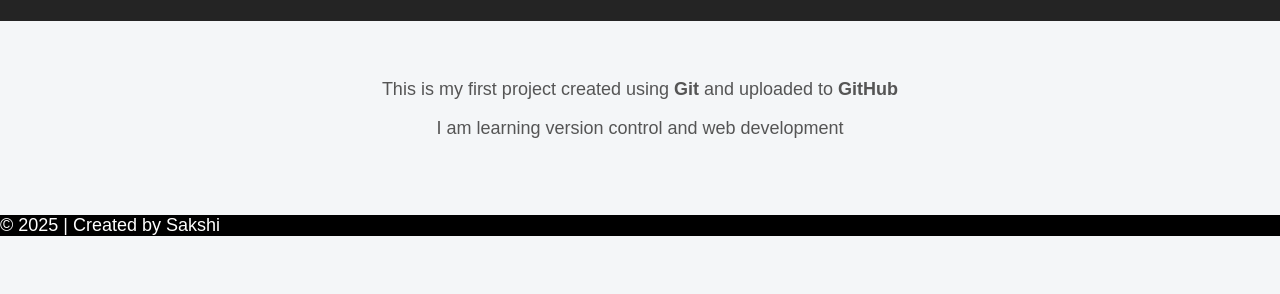
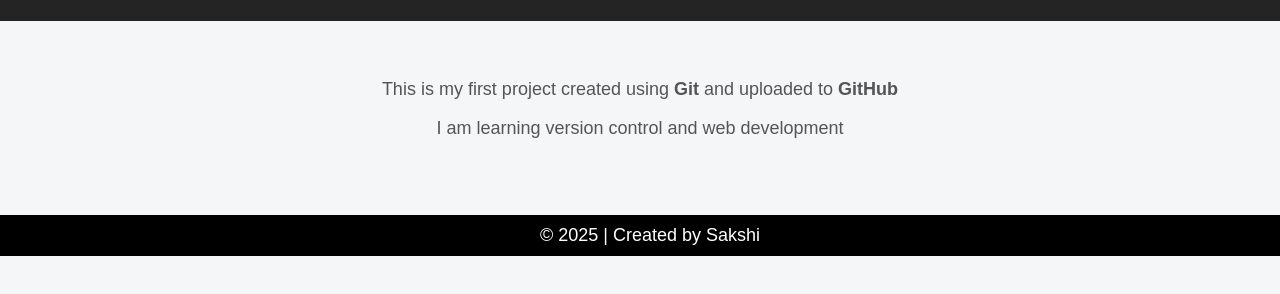
Before and after one commit to sr2219947-ctrl/my--first-repo, a plain HTML site: page index.html in a window 1280 px wide. Shown: the part 100-394 px from the top of the page. Drawn offline with Linux system fonts and the light colour scheme.

Commit message:
Update index.html

```diff
--- a/index.html
+++ b/index.html
@@ -29,10 +29,6 @@
             font-size: 18px;
             color:#555;
         }
-
-        footer p{
-            background-color:black;
-            color:white;
         footer p{
             background-color: black;
             color: white;
```
